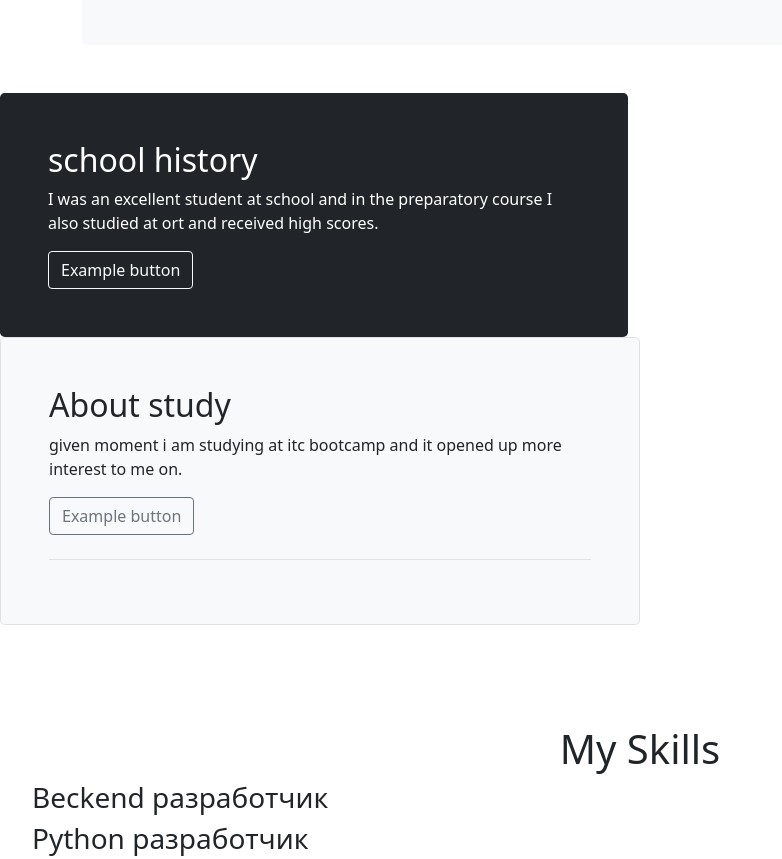
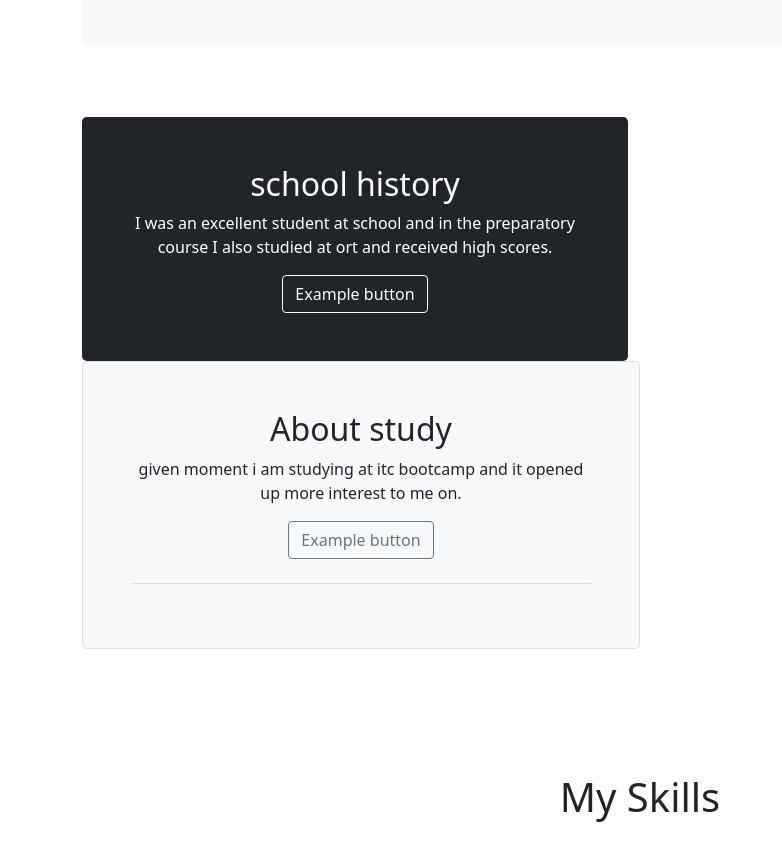
Before and after one commit to nurbek20/my-portfolio, a plain HTML site: page index.html in a window 1280 px wide. Shown: the part 2935-3794 px from the top of the page, without its empty margins (0-782 px from the left). Drawn offline with nearby package versions, Linux system fonts and the light colour scheme.

Commit message:
changes title1

```diff
--- a/index.html
+++ b/index.html
@@ -166,7 +166,8 @@
             </div>
           </div>
 
-         <div data-aos="zoom-out">
+          <div class="container py-4">
+         <div class="gocenter" data-aos="zoom-out">
            <div class="row align-items-md-stretch">
              <div class="col-md-6">
                <div class="h-100 p-5 text-white bg-dark rounded-3">
@@ -189,8 +190,9 @@
               </div>
             </div>
           </div>
+        </div>
+
           </section>
-
 
           <section id="scills" class="Home">
             <div data-aos="fade-up"
@@ -199,7 +201,7 @@
           </div>
 
 
-
+          <div class="container py-4">
           <div data-aos="fade-down"
           data-aos-easing="linear"
           data-aos-duration="1500">
@@ -211,7 +213,9 @@
             <h3>SQL разработчик</h3>
           </ul>
         </div>
+        </div>
     </section>
+
     <section id="contact" class="Home">
       <div data-aos="flip-left"
            data-aos-easing="ease-out-cubic"
--- a/style.css
+++ b/style.css
@@ -27,3 +27,7 @@
     display:flex;
     justify-content: space-between;
 }
+.gocenter {
+    text-align: center;
+    margin: 0 auto;
+}
```
Lines whose indentation alone changed are shown as unchanged.
